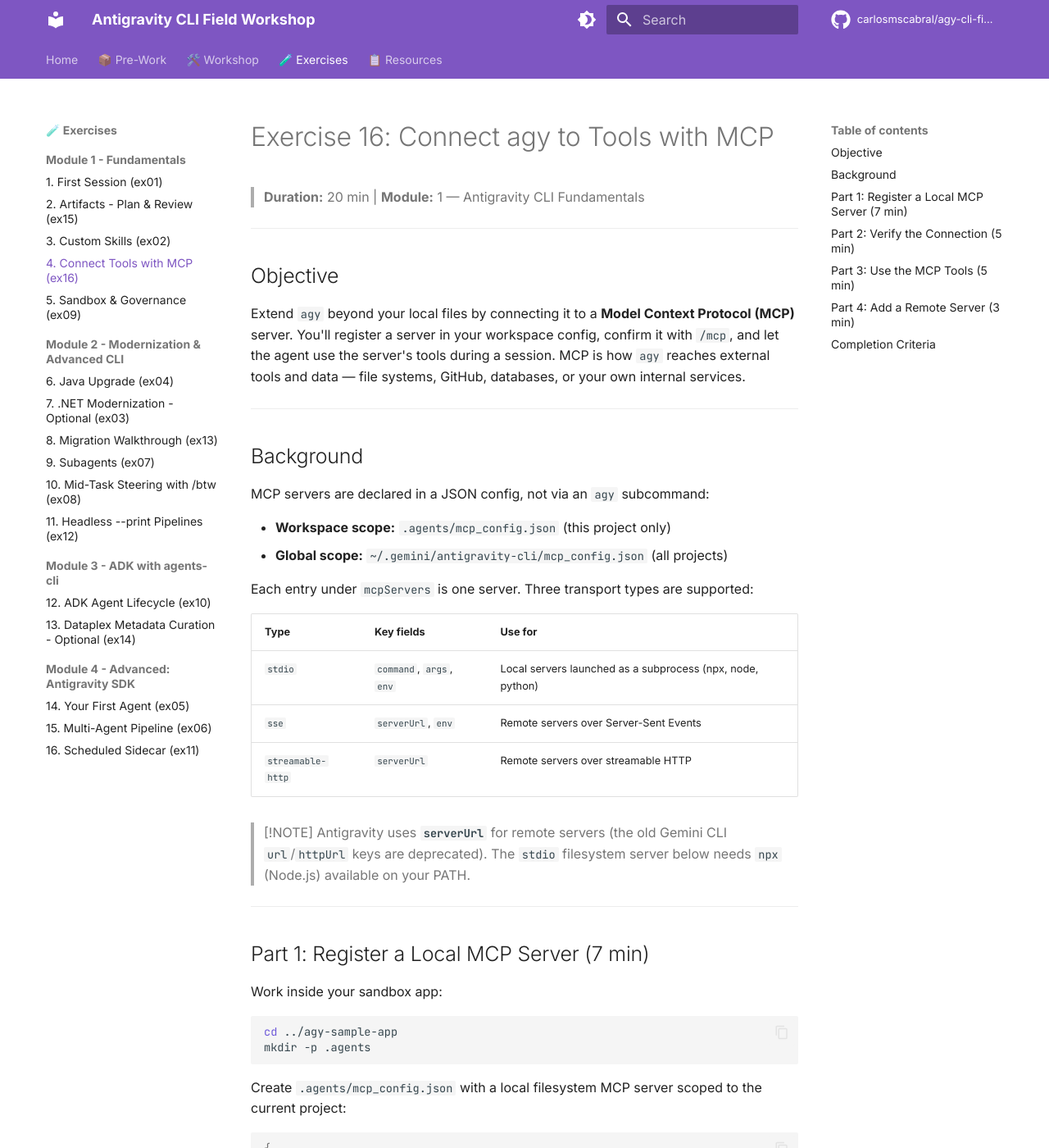
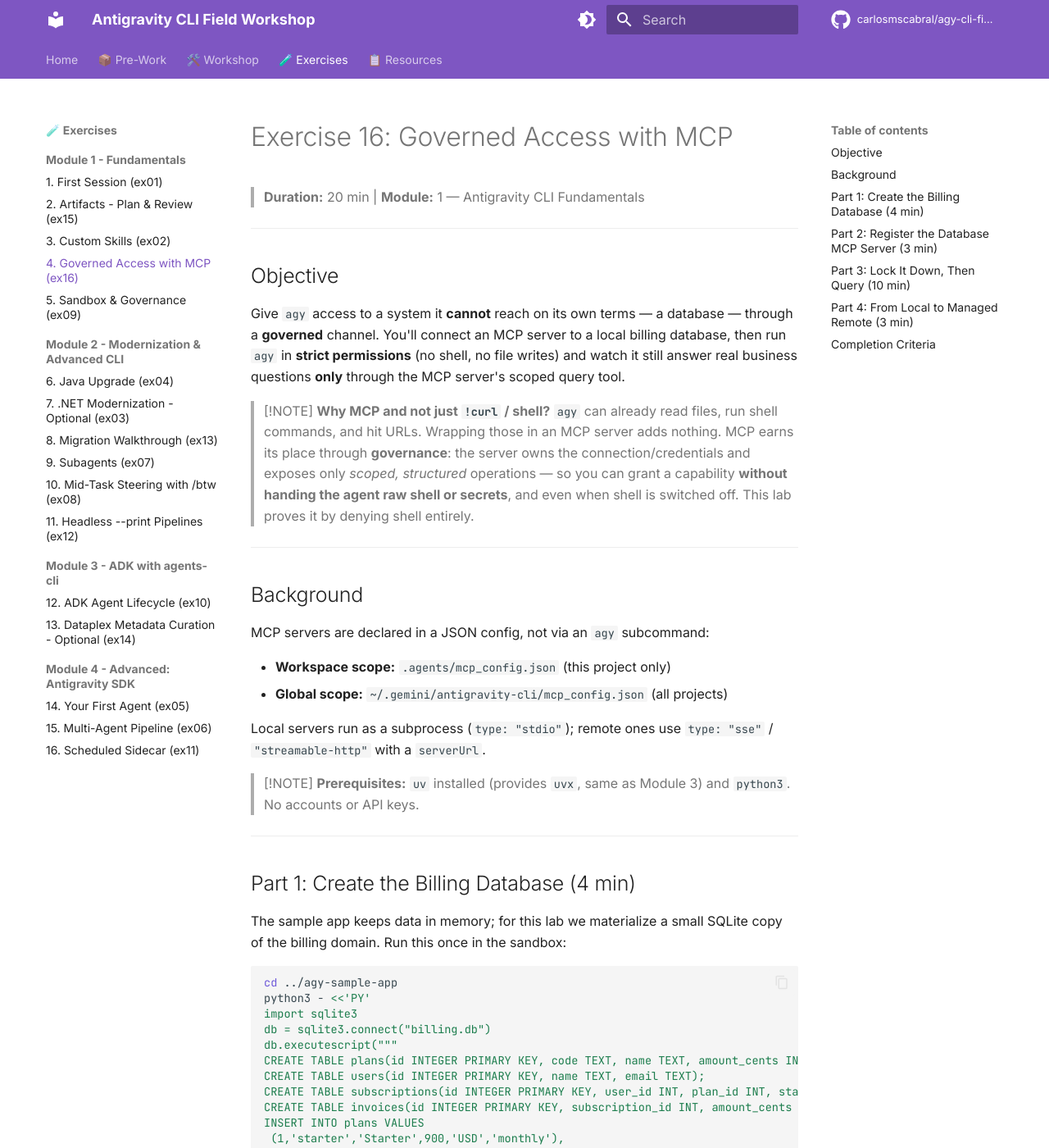
Before and after one commit to carlosmscabral/agy-cli-field-workshop, an MkDocs documentation site: the page built from docs/exercises/ex16_mcp_basics.md, in a window 1280 px wide and 1400 px high. Shown: the whole window at 82% size. Built offline with MkDocs 1.6.1 and Material for MkDocs 9.7.7, drawn with Linux system fonts in a browser that asks for light colours; comment, search, counter and statistics services are not loaded; some of the changed text lies outside the part shown.

Commit message:
docs(mcp): reframe ex16 as governed access (SQLite billing DB under strict perms) (#6)
The filesystem/fetch MCP examples were redundant — the agent can already read
files and shell/curl. Reframe MCP's value as *governance*: the server owns the
credentials and exposes scoped tools, so you grant a capability without handing
the agent raw shell or secrets.

ex16 now connects agy to a local SQLite billing DB, then runs /permissions strict
(shell/curl denied) so the agent answers business questions ONLY via the
mcp-server-sqlite query tools (verified the package resolves via uvx). Updated
§1.8 concept, the Module 1 exercise card, nav label, facilitator note, and index
card to the governed-access framing; forward-references the managed GCP remote
MCP in Module 3.

````diff
--- a/docs/exercises/ex16_mcp_basics.md
+++ b/docs/exercises/ex16_mcp_basics.md
@@ -1,4 +1,4 @@
-# Exercise 16: Connect agy to Tools with MCP
+# Exercise 16: Governed Access with MCP
 
 > **Duration:** 20 min | **Module:** 1 — Antigravity CLI Fundamentals
 
@@ -6,7 +6,10 @@
 
 ## Objective
 
-Extend `agy` beyond your local files by connecting it to a **Model Context Protocol (MCP)** server. You'll register a server in your workspace config, confirm it with `/mcp`, and let the agent use the server's tools during a session. MCP is how `agy` reaches external tools and data — file systems, GitHub, databases, or your own internal services.
+Give `agy` access to a system it **cannot** reach on its own terms — a database — through a **governed** channel. You'll connect an MCP server to a local billing database, then run `agy` in **strict permissions** (no shell, no file writes) and watch it still answer real business questions **only** through the MCP server's scoped query tool.
+
+> [!NOTE]
+> **Why MCP and not just `!curl` / shell?** `agy` can already read files, run shell commands, and hit URLs. Wrapping those in an MCP server adds nothing. MCP earns its place through **governance**: the server owns the connection/credentials and exposes only *scoped, structured* operations — so you can grant a capability **without handing the agent raw shell or secrets**, and even when shell is switched off. This lab proves it by denying shell entirely.
 
 ---
 
@@ -17,107 +20,136 @@
 - **Workspace scope:** `.agents/mcp_config.json` (this project only)
 - **Global scope:** `~/.gemini/antigravity-cli/mcp_config.json` (all projects)
 
-Each entry under `mcpServers` is one server. Three transport types are supported:
-
-| Type | Key fields | Use for |
-| :-- | :-- | :-- |
-| `stdio` | `command`, `args`, `env` | Local servers launched as a subprocess (npx, node, python) |
-| `sse` | `serverUrl`, `env` | Remote servers over Server-Sent Events |
-| `streamable-http` | `serverUrl` | Remote servers over streamable HTTP |
+Local servers run as a subprocess (`type: "stdio"`); remote ones use `type: "sse"` / `"streamable-http"` with a `serverUrl`.
 
 > [!NOTE]
-> Antigravity uses **`serverUrl`** for remote servers (the old Gemini CLI `url`/`httpUrl` keys are deprecated). The `stdio` filesystem server below needs `npx` (Node.js) available on your PATH.
+> **Prerequisites:** `uv` installed (provides `uvx`, same as Module 3) and `python3`. No accounts or API keys.
 
 ---
 
-## Part 1: Register a Local MCP Server (7 min)
+## Part 1: Create the Billing Database (4 min)
 
-Work inside your sandbox app:
+The sample app keeps data in memory; for this lab we materialize a small SQLite copy of the billing domain. Run this once in the sandbox:
 
 ```bash
 cd ../agy-sample-app
-mkdir -p .agents
+python3 - <<'PY'
+import sqlite3
+db = sqlite3.connect("billing.db")
+db.executescript("""
+CREATE TABLE plans(id INTEGER PRIMARY KEY, code TEXT, name TEXT, amount_cents INT, currency TEXT, interval TEXT);
+CREATE TABLE users(id INTEGER PRIMARY KEY, name TEXT, email TEXT);
+CREATE TABLE subscriptions(id INTEGER PRIMARY KEY, user_id INT, plan_id INT, status TEXT, started_on TEXT);
+CREATE TABLE invoices(id INTEGER PRIMARY KEY, subscription_id INT, amount_cents INT, currency TEXT, status TEXT);
+INSERT INTO plans VALUES
+ (1,'starter','Starter',900,'USD','monthly'),
+ (2,'pro','Pro',2900,'USD','monthly'),
+ (3,'pro_yr','Pro Annual',29000,'USD','yearly'),
+ (4,'ent','Enterprise',99000,'USD','yearly');
+INSERT INTO users VALUES
+ (1,'Ada','ada@example.com'),(2,'Bo','bo@example.com'),
+ (3,'Cy','cy@example.com'),(4,'Di','di@example.com'),(5,'El','el@example.com');
+INSERT INTO subscriptions VALUES
+ (1,1,2,'active','2026-01-10'),(2,2,2,'active','2026-02-01'),
+ (3,3,3,'active','2026-02-15'),(4,4,4,'active','2026-03-01'),
+ (5,5,1,'canceled','2026-01-05'),(6,1,1,'active','2026-03-20');
+INSERT INTO invoices VALUES
+ (1,1,2900,'USD','paid'),(2,2,2900,'USD','paid'),(3,3,29000,'USD','paid'),
+ (4,4,99000,'USD','open'),(5,6,900,'USD','open');
+""")
+db.commit(); db.close()
+print("billing.db created")
+PY
 ```
 
-Create `.agents/mcp_config.json` with a local filesystem MCP server scoped to the current project:
+---
+
+## Part 2: Register the Database MCP Server (3 min)
+
+Create `.agents/mcp_config.json` — a local SQLite MCP server (via `uvx`, no account) scoped to that database:
 
 ```json
 {
   "mcpServers": {
-    "filesystem": {
+    "billing-db": {
       "type": "stdio",
-      "command": "npx",
-      "args": ["-y", "@modelcontextprotocol/server-filesystem", "."]
+      "command": "uvx",
+      "args": ["mcp-server-sqlite", "--db-path", "./billing.db"]
     }
   }
 }
 ```
 
+The server exposes structured tools (`list_tables`, `describe_table`, `read_query`, …) — the agent calls those instead of shelling out to a `sqlite3` binary.
+
 ---
 
-## Part 2: Verify the Connection (5 min)
+## Part 3: Lock It Down, Then Query (10 min)
 
-Launch `agy` in the sandbox and open the MCP manager:
+Launch `agy` in the sandbox and confirm the server:
 
 ```bash
 agy
 ```
 
-At the prompt, run:
-
 ```text
 > /mcp
 ```
 
-Confirm the `filesystem` server appears and shows a **connected** status along with the tools it exposes. Press `ESC` to return to the prompt.
+Verify `billing-db` shows **connected**. Now **remove the agent's ability to shell or write** so the MCP tool is its *only* path to the data:
+
+```text
+> /permissions
+# select: strict
+```
+
+In `strict` mode agy cannot run `!`-shell commands, `curl`, or write files. Ask it business questions anyway — it must use the `billing-db` query tool:
+
+```text
+> Using the billing-db tools, how many active subscriptions are there per plan? Show plan name and count.
+```
+
+```text
+> Compute monthly recurring revenue (MRR) by plan. Treat yearly plans as amount_cents / 12. Which tier contributes the most?
+```
+
+```text
+> List the users who have an invoice in 'open' status, with the amount.
+```
 
 > [!TIP]
-> If the server shows an error, check that `npx` runs (`npx --version`) and that you're inside `agy-sample-app` so the `.agents/mcp_config.json` is discovered.
+> **The point:** the agent couldn't `curl` or `sqlite3` its way in even if it tried — shell is denied. It answers purely through the MCP server's scoped, auditable tools. That's the enterprise pattern: grant a *specific, governed capability* instead of raw shell + credentials.
 
 ---
 
-## Part 3: Use the MCP Tools (5 min)
+## Part 4: From Local to Managed Remote (3 min)
 
-Ask the agent to do something that requires the MCP server's tools:
-
-```text
-> Using the filesystem MCP server, list the five largest files in this project and summarize what each one does.
-```
-
-Notice that `agy` now has a new set of tools (from the server) it can call — you'll be prompted to approve tool calls unless your permissions mode auto-approves them.
-
----
-
-## Part 4: Add a Remote Server (3 min)
-
-Remote servers use `serverUrl`. Add one alongside the filesystem server (this is a template — swap in a real endpoint and token to use it):
+Remote MCP servers use `serverUrl` instead of a local `command` — and the server, not the agent, holds the credentials:
 
 ```json
 {
   "mcpServers": {
-    "filesystem": {
+    "billing-db": {
       "type": "stdio",
-      "command": "npx",
-      "args": ["-y", "@modelcontextprotocol/server-filesystem", "."]
+      "command": "uvx",
+      "args": ["mcp-server-sqlite", "--db-path", "./billing.db"]
     },
-    "internal-tools": {
+    "managed-data": {
       "type": "sse",
       "serverUrl": "https://your-mcp-server.example.com/sse",
-      "env": {
-        "API_KEY": "$MCP_API_KEY"
-      }
+      "env": { "API_KEY": "$MCP_API_KEY" }
     }
   }
 }
 ```
 
-Re-run `/mcp` to see both servers. (The remote one will only connect if the endpoint and `$MCP_API_KEY` are valid.)
+This is exactly how the **managed GCP data lab in Module 3** works — Google-hosted BigQuery/Dataplex MCP servers where auth flows through your Vertex/ADC credentials and the agent never sees a key.
 
 ---
 
 ## Completion Criteria
 
-- [ ] `.agents/mcp_config.json` exists with a valid `mcpServers` block
-- [ ] `/mcp` shows the `filesystem` server as connected
-- [ ] `agy` used an MCP tool to answer a question about the project
-- [ ] You can explain workspace vs global MCP config and the `stdio` vs `sse`/`streamable-http` transports
+- [ ] `billing.db` created and `.agents/mcp_config.json` registers the `billing-db` server
+- [ ] `/mcp` shows `billing-db` connected
+- [ ] With `/permissions strict` (shell denied), agy answered the business questions **only** via the MCP query tool
+- [ ] You can explain MCP's real value — governed, credential-mediated, scoped access — versus letting the agent shell/`curl` freely
--- a/mkdocs.yml
+++ b/mkdocs.yml
@@ -59,7 +59,7 @@
           - "1. First Session (ex01)": exercises/ex01_first_session.md
           - "2. Artifacts - Plan & Review (ex15)": exercises/ex15_artifacts.md
           - "3. Custom Skills (ex02)": exercises/ex02_custom_skills.md
-          - "4. Connect Tools with MCP (ex16)": exercises/ex16_mcp_basics.md
+          - "4. Governed Access with MCP (ex16)": exercises/ex16_mcp_basics.md
           - "5. Sandbox & Governance (ex09)": exercises/ex09_sandbox_governance.md
       - "Module 2 - Modernization & Advanced CLI":
           - "6. Java Upgrade (ex04)": exercises/ex04_java_upgrade.md
````
Also changed, not shown: docs/facilitator-guide.md (+1 -1 lines), docs/index.md (+1 -1 lines), docs/sdlc-productivity.md (+9 -9 lines).
